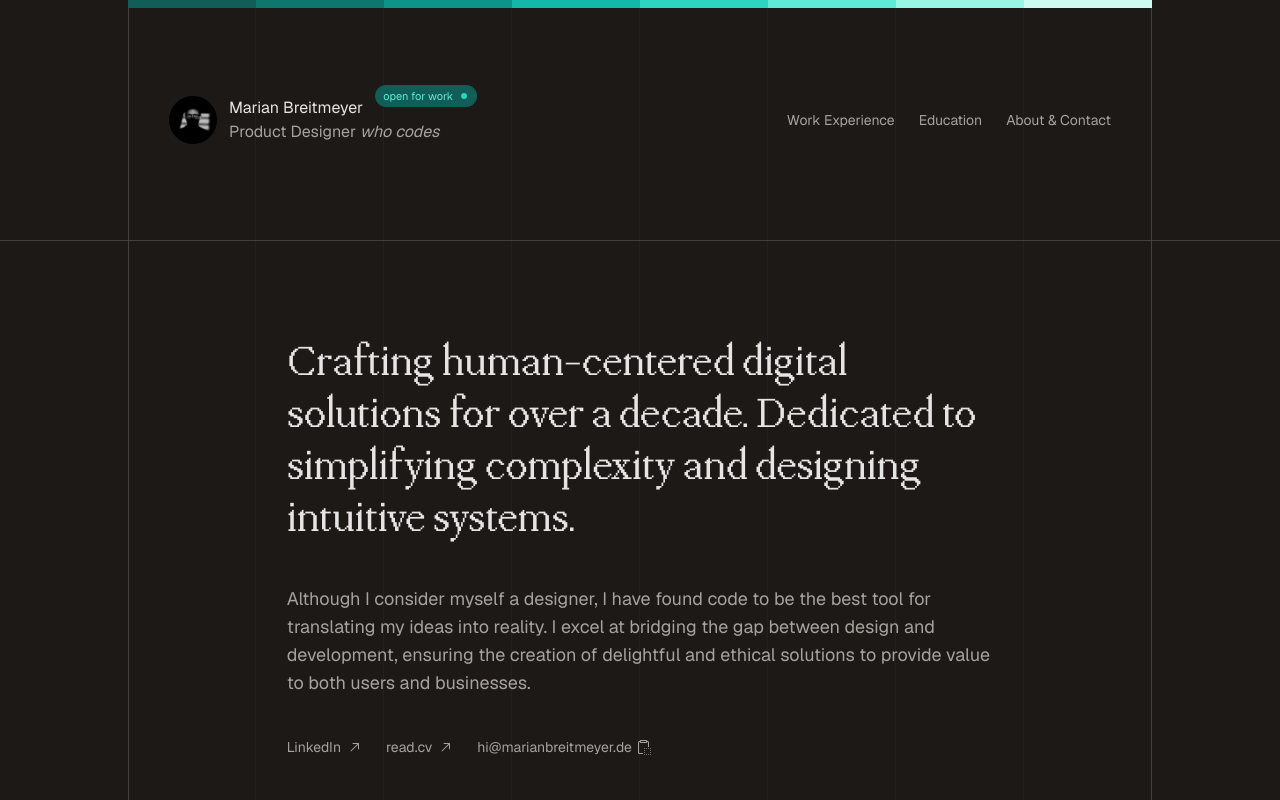
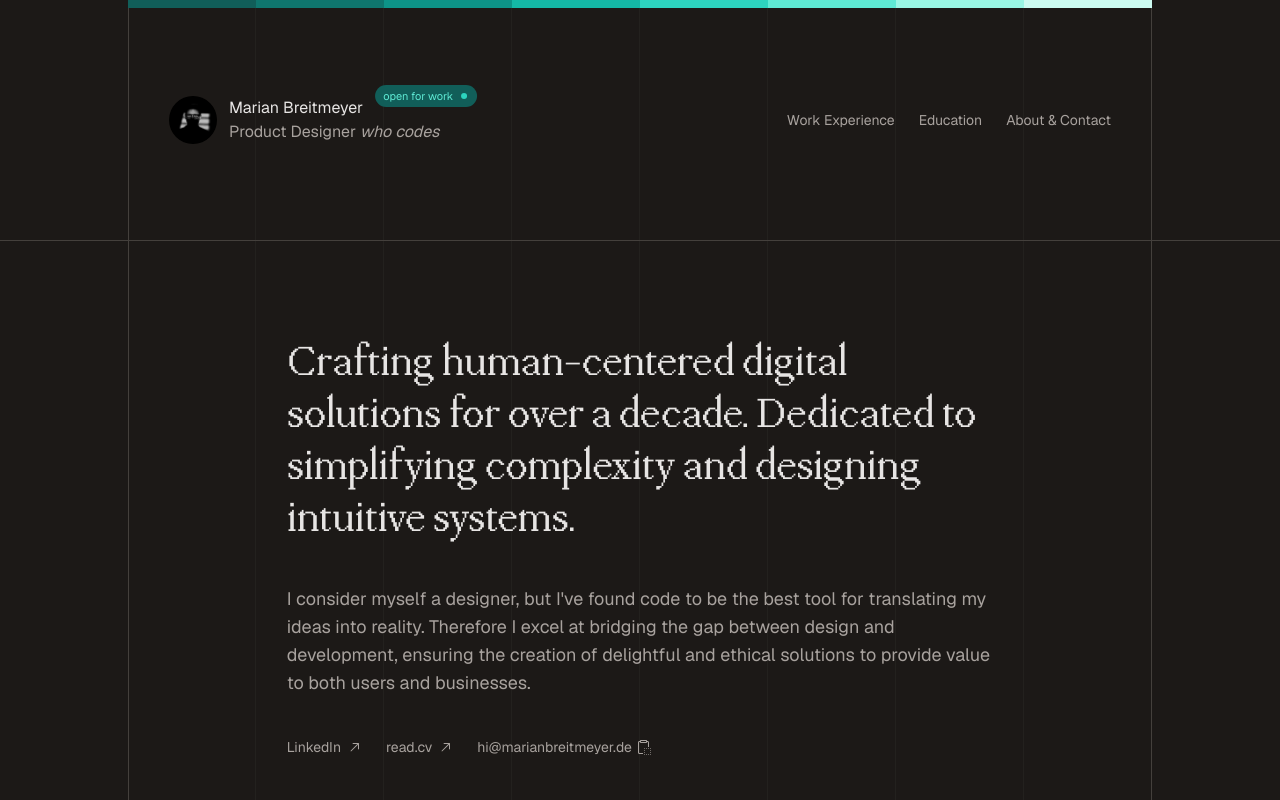
Before and after one commit to marianbreitmeyer/mrnbrtmyr-de, a Next.js app: page / in a window 1280 px wide. Shown: the top 800 px of the page. Built offline with nearby package versions, Linux system fonts and the light colour scheme; what tailwind-gradient-mask-image would draw is missing.

Commit message:
fix: text changes

```diff
--- a/components/SectionAbout.tsx
+++ b/components/SectionAbout.tsx
@@ -26,12 +26,12 @@ const PartAbout = () => (
       <div className="col-span-8 md:col-span-5 gap-y-6 md:gap-y-10 flex flex-col p-6 md:p-10">
         <TextBlock
           copy={`I’ve been crafting human-centered software, mobile apps and web experiences for over a decade. I am dedicated to simplifying complexity and designing intuitive systems.
-          Although I consider myself a designer, I have found code to be the best tool for translating my ideas into reality. I excel on bridging the gap between design and development, ensuring the creation of delightful and ethical solutions to provide value to both users and businesses.
+          I consider myself a designer, but I've found code to be the best tool for translating my ideas into reality. Therefore I excel at bridging the gap between design and development, ensuring the creation of delightful and ethical solutions to provide value to both users and businesses.
 
-I have designed user interfaces and experiences, mapped out and implemented roadmaps and features, led cross-functional teams, mentored other designers, and fostered the growth of design teams. All within agency and internal corporate environments.`}
+I've designed user interfaces and experiences, mapped out and implemented roadmaps and features, led cross-functional teams, mentored other designers, and fostered the growth of design teams. All within agency and internal corporate environments.`}
         />
         <TextBlock
-          title={`I am currently seeking new opportunities, so if you believe we would be a good fit, please reach out!`}
+          title={`Currently seeking new opportunities, so if you believe we would be a good fit, please reach out!`}
         />
         <div className="flex flex-col md:flex-row gap-y-3 gap-x-3 md:gap-x-6">
           <Action
@@ -112,7 +112,7 @@ const PartNow = () => (
       </div>
       <div className="col-span-8 md:col-span-5 gap-y-6 md:gap-y-10 flex flex-col p-6 md:p-10">
         <TextBlock
-          copy={`I am focused on expanding my knowledge of web development to build my ideas independently. Narrowing the design execution gap to become more of a builder.
+          copy={`At the moment, I am focused on expanding my knowledge of web development to build my ideas independently. Narrowing the design execution gap to become more of a builder.
             Tinkering around with software to solve my own problems is really satisfying, although sometimes frustrating ;)`}
         />
       </div>
--- a/components/SectionIntro.tsx
+++ b/components/SectionIntro.tsx
@@ -10,11 +10,9 @@ const SectionIntro = () => (
           to simplifying complexity and designing intuitive systems.
         </h1>
         <h2 className="text-base md:text-lg text-stone-600 dark:text-stone-400 leading-normal">
-          Although I consider myself a designer, I have found code to be the
-          best tool for translating my ideas into reality. I excel at bridging
-          the gap between design and development, ensuring the creation of
-          delightful and ethical solutions to provide value to both users and
-          businesses.
+          {`I consider myself a designer, but I've found code to be the best tool for translating my ideas into reality. Therefore I excel at bridging the gap
+          between design and development, ensuring the creation of delightful
+          and ethical solutions to provide value to both users and businesses.`}
         </h2>
         <div className="flex flex-row gap-x-3 md:gap-x-6">
           <Action
```
